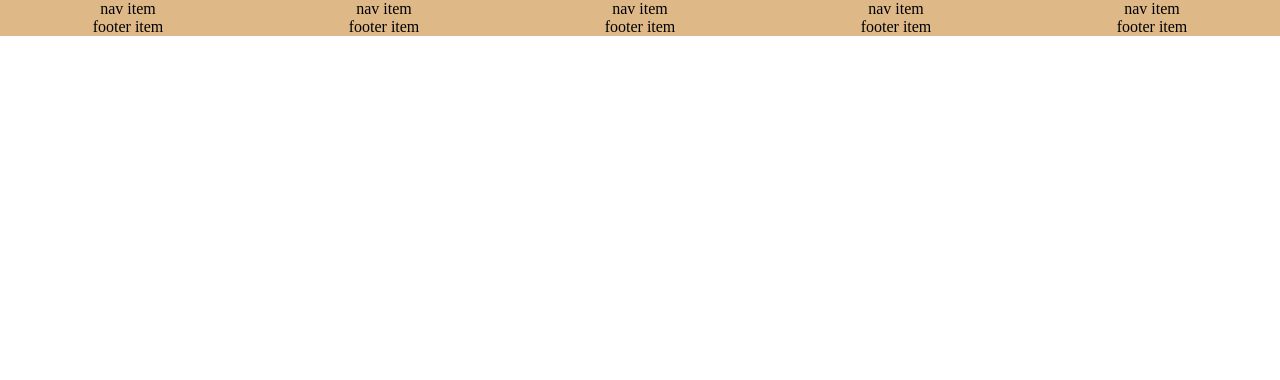
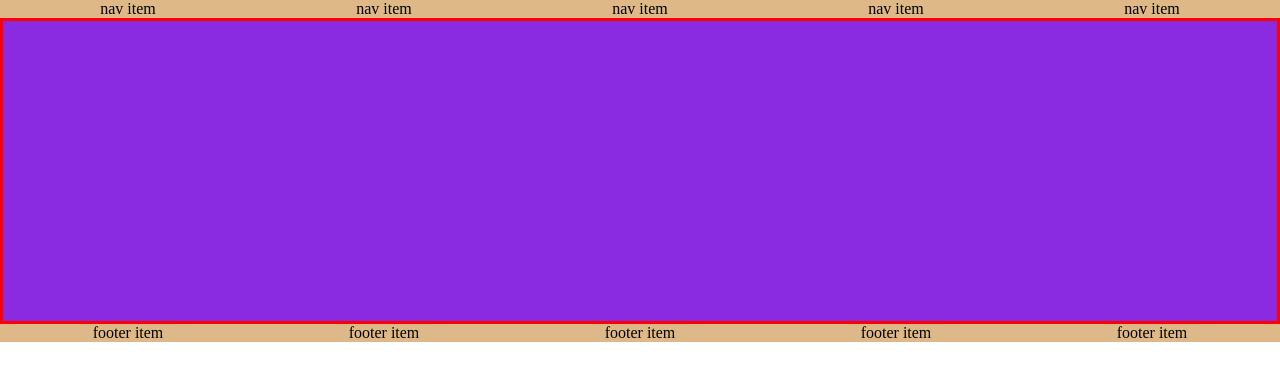
Before and after one commit to fidashn/newProject1, a React (Create React App) app: page / in a window 1280 px wide. Shown: the top 380 px of the page. Built offline with nearby package versions, Linux system fonts and the light colour scheme.

Commit message:
primitive psuedu code

```diff
--- a/package.json
+++ b/package.json
@@ -3,6 +3,9 @@
   "version": "0.1.0",
   "private": true,
   "dependencies": {
+    "@emotion/react": "^11.10.0",
+    "@emotion/styled": "^11.10.0",
+    "@mui/material": "^5.9.3",
     "@testing-library/jest-dom": "^5.16.4",
     "@testing-library/react": "^13.3.0",
     "@testing-library/user-event": "^13.5.0",
--- a/src/App.css
+++ b/src/App.css
@@ -11,3 +11,14 @@ list-style: none;
 text-decoration: none;
 background-color: burlywood;
 }
+
+.cards-wrapper {
+  display: flex;
+  justify-content: space-between;
+  border: 3px red solid;
+}
+.card {
+  width:300px;
+  height:300px ;
+  background-color: blueviolet;
+}
--- a/src/App.js
+++ b/src/App.js
@@ -1,11 +1,13 @@
 import './App.css';
 import Navbar from './Components/Navbar';
 import Footer from './Components/Footer';
+import Cards from './Components/Cards';
 
 function App() {
   return (
     <div className="App">
       <Navbar/>
+      <Cards />
       <Footer/>
     </div>
   );
--- a/src/Components/Cards.js
+++ b/src/Components/Cards.js
@@ -2,7 +2,18 @@ import React from 'react'
 
 function Cards() {
   return (
-    <div>Cards</div>
+    <div className='cards-wrapper'>
+      <div className="card"></div>
+      <div className="card"></div>
+      <div className="card"></div>
+      <div className="card"></div>
+      <div className="card"></div>
+      <div className="card"></div>
+      <div className="card"></div>
+      <div className="card"></div>
+      <div className="card"></div>
+      <div className="card"></div>
+    </div>
   )
 }
 
```
Also changed, not shown: 1 other file (tests, documents, lock files or other folders).
